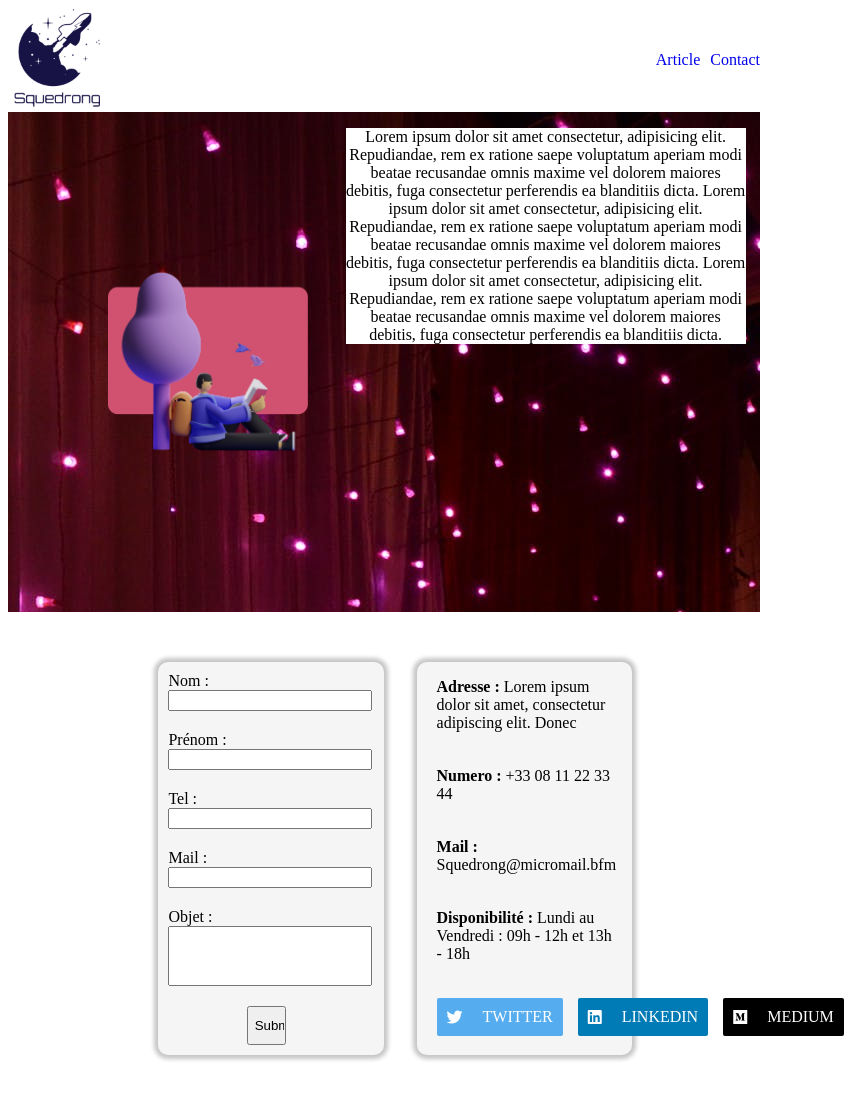
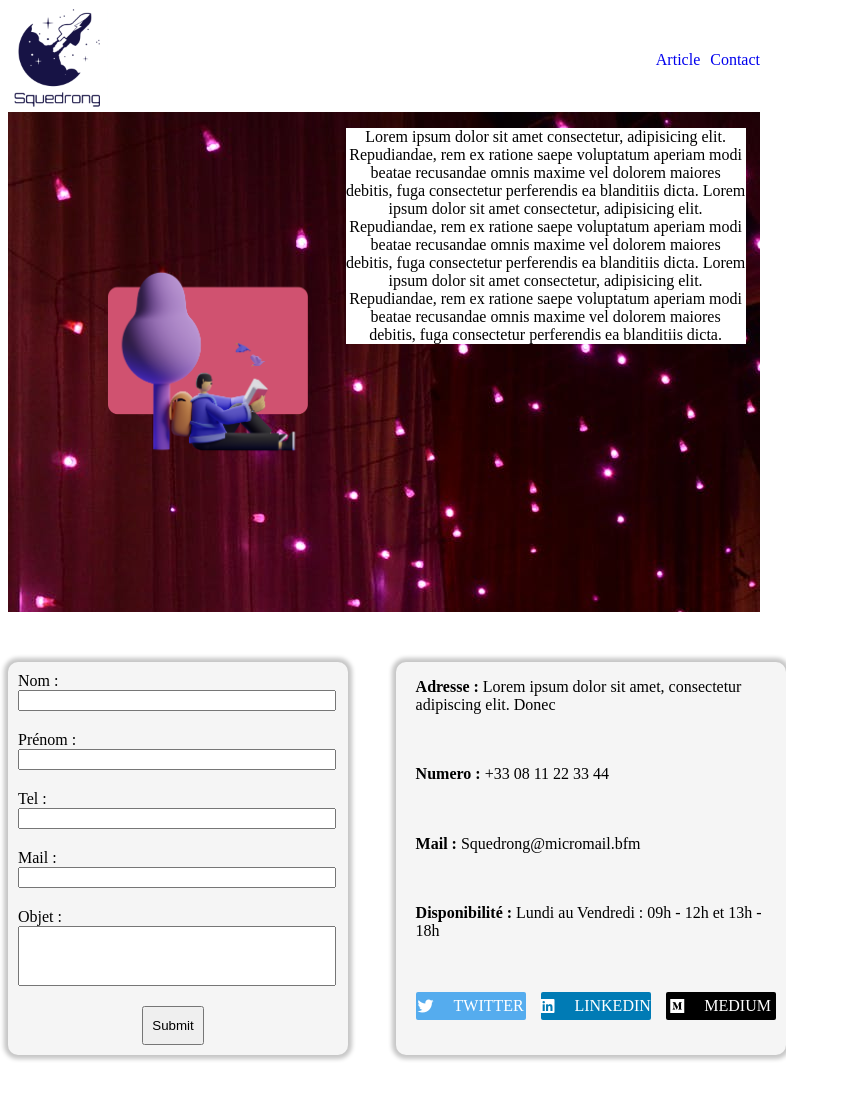
Before and after one commit to BobbaSet/Brief5_Simplon1, a website built with Parcel: page contact.html in a window 768 px wide. Shown: the top 1105 px of the page, 844 px wide, since content can reach past the window. Built offline with nearby package versions, Linux system fonts and the light colour scheme.

Commit message:
responsive tablette

```diff
--- a/Sass/pages/_contact.scss
+++ b/Sass/pages/_contact.scss
@@ -93,6 +93,105 @@ gap: 15px;
             color: white;
     }
      }
+
+
+@media (min-width: 500px) and (max-width: 890px){
+    .contact-corps {
+        display: grid;
+        grid-template-columns: repeat(2, 1fr) ;
+        width: 100%;
+        gap: 5%;
+
+        .formulaire {
+            width: 320px;
+            background-color: whitesmoke;
+            padding-right: 20px;
+            border-radius: 10px;
+            padding-top: 10px;
+            box-shadow: 0px 0px 4px 4px rgba(0, 0, 0, 0.226);
+            form {
+                display: flex;
+                margin-left: 10px;
+                flex-direction: column;
+                gap: 20px;
+
+
+                input[type=text]{
+
+                    width: 100%;
+                }
+                input[type=email] {
+                    width: 100%;
+                }
+                input[type=tel] {
+                    width: 100%;
+                }
+                #objett {
+                    padding-bottom: 40px;
+                }
+              .contact-envoyer{
+                  display: grid;
+
+                input[type=submit] {
+                        justify-self: center;
+                        padding-top: 10px;
+                        padding-bottom: 10px;
+                        margin-bottom: 10px;
+                        width: 20%;
+                                        }
+                                    }
+        }
+    }
+
+    .contact-info {
+        display: grid;
+        grid-template-columns: 100%;
+        width: 350px;
+        background-color: whitesmoke;
+
+        box-shadow: 0px 0px 4px 4px rgba(0, 0, 0, 0.226);
+
+        .contact-icons {
+            display: flex;
+            text-transform: uppercase;
+            gap: 20px;
+            width: 100%;
+            justify-content: start;
+            padding: 0;
+        }
+        .contact-icons ul {
+            display: flex;
+            flex-direction: row;
+            list-style-type: none;
+            padding: 0;
+        }
+        .contact-icons a {
+            display: flex;
+            align-items: center;
+            justify-content: center;
+            padding: 5px 5px;
+            text-decoration: none;
+            border-radius: 2px;
+            flex-direction: row;
+        }
+        .twitter {
+            background: #55ACEE;
+            color: white;
+            width: 100px;
+        }
+        .linkedin {
+            background: #007bb5;
+            color: white;
+            width: 100px;
+        }
+        .medium {
+                background: #000000;
+                color: white;
+                width: 100px;
+        }
+         }
+    }
+}
 
 @media (min-width: 320px) and (max-width: 500px){
     .contact-corps {
```
Also changed, not shown: Sass/main.css.
